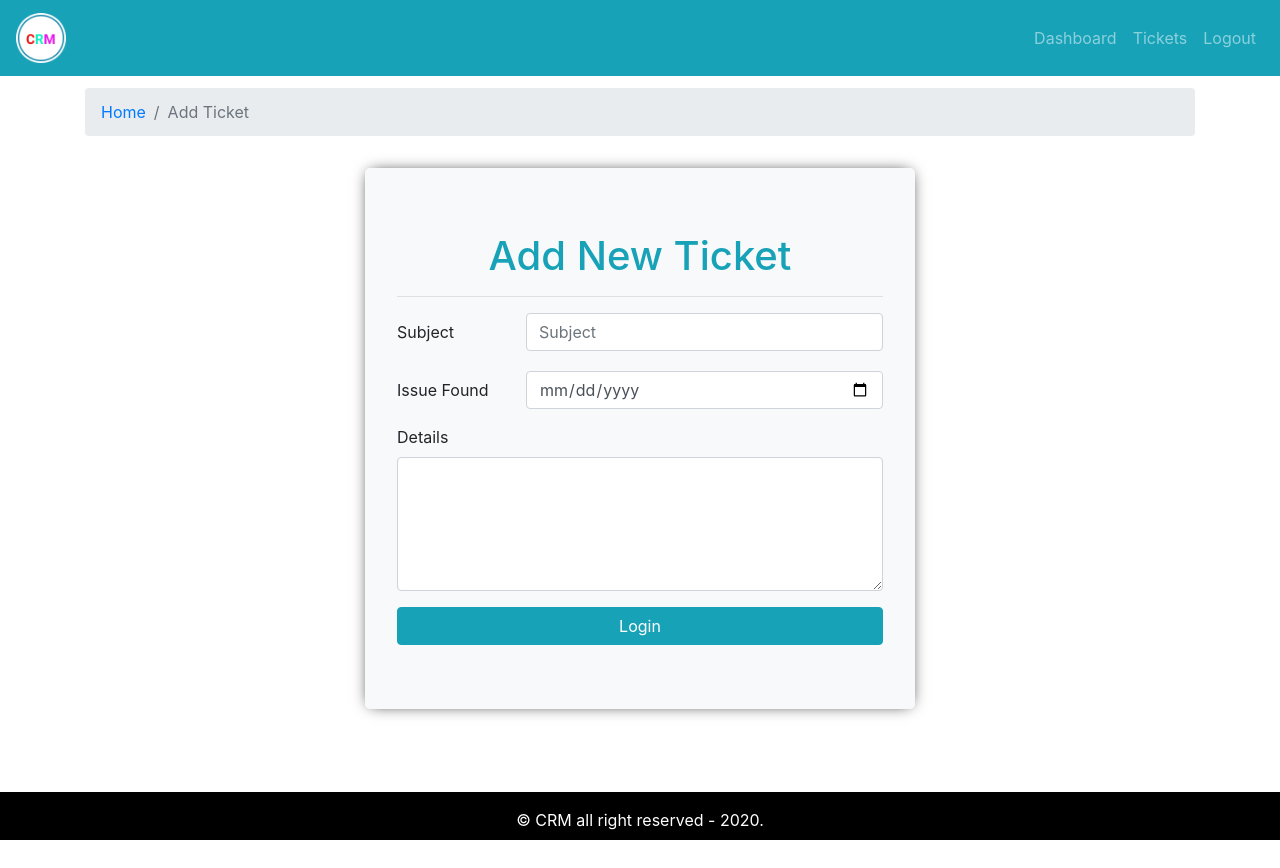
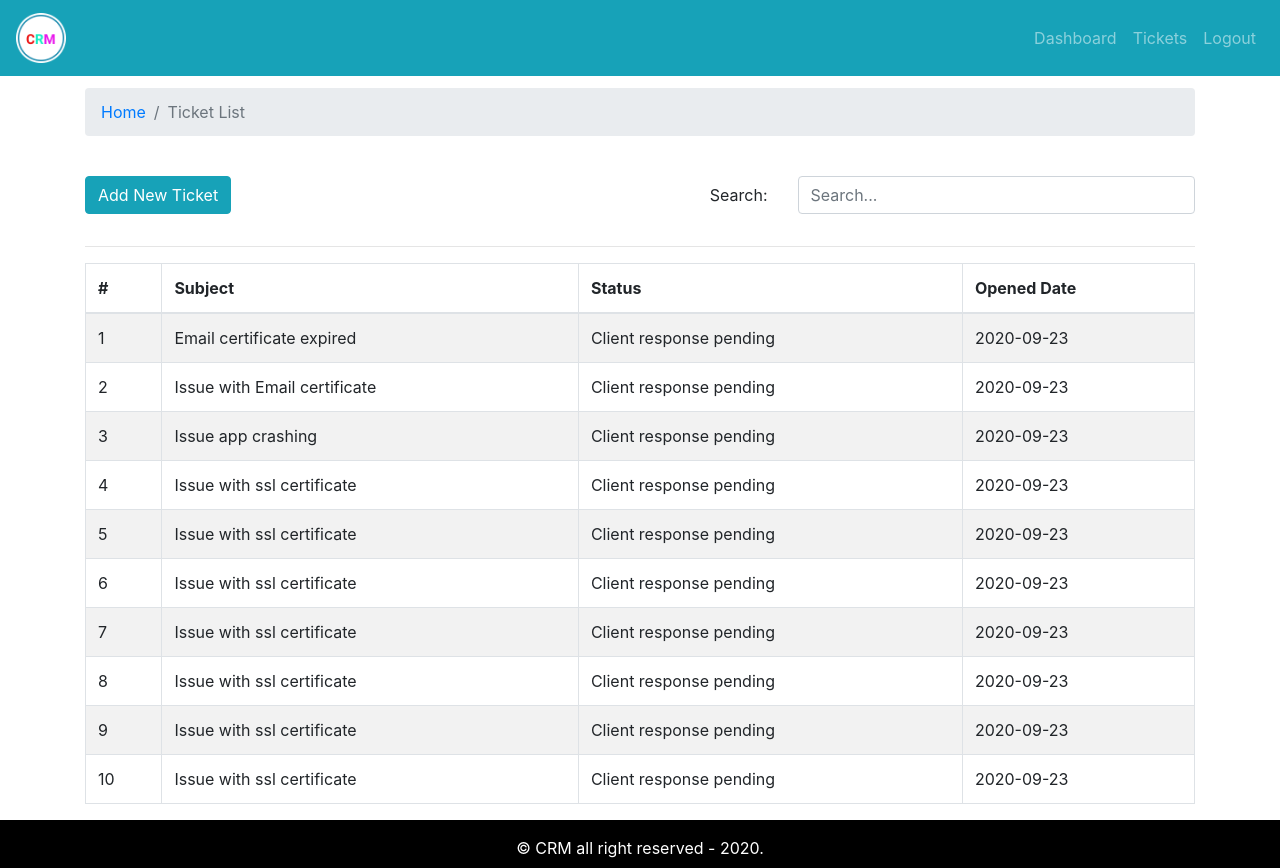
Before and after one commit to sekkaro/mern-stack-project, a React (Create React App) app in the folder web/: page / in a window 1280 px wide. Before the commit the page ends 840 px from the top, so only its background shows below. Built offline with nearby package versions, Linux system fonts and the light colour scheme.

Commit message:
ticket list page added

```diff
--- a/web/src/App.js
+++ b/web/src/App.js
@@ -3,6 +3,7 @@
 import AddTicket from "./pages/add-ticket/AddTicket";
 import Dashboard from "./pages/dashboard/Dashboard";
 import Entry from "./pages/entry/Entry";
+import TicketList from "./pages/ticket-list/TicketList";
 
 function App() {
   return (
@@ -10,7 +11,8 @@
       {/* <Entry /> */}
       <DefaultLayout>
         {/* <Dashboard /> */}
-        <AddTicket />
+        {/* <AddTicket /> */}
+        <TicketList />
       </DefaultLayout>
     </div>
   );
--- /dev/null
+++ b/web/src/components/search-form/SearchForm.jsx
@@ -0,0 +1,31 @@
+import { Col, Form, Row } from "react-bootstrap";
+import PropTypes from "prop-types";
+
+const SearchForm = ({ onChange, keyword }) => {
+  return (
+    <div>
+      <Form>
+        <Form.Group as={Row}>
+          <Form.Label column sm="3">
+            Search:
+          </Form.Label>
+          <Col sm="9">
+            <Form.Control
+              name="keyword"
+              onChange={onChange}
+              value={keyword}
+              placeholder="Search..."
+            />
+          </Col>
+        </Form.Group>
+      </Form>
+    </div>
+  );
+};
+
+SearchForm.propTypes = {
+  onChange: PropTypes.func.isRequired,
+  keyword: PropTypes.string.isRequired,
+};
+
+export default SearchForm;
--- a/web/src/components/ticket-table/TicketTable.jsx
+++ b/web/src/components/ticket-table/TicketTable.jsx
@@ -1,4 +1,5 @@
 import { Table } from "react-bootstrap";
+import PropTypes from "prop-types";
 
 const TicketTable = ({ tickets }) => {
   return (
@@ -13,9 +14,9 @@
       </thead>
       <tbody>
         {tickets.length ? (
-          tickets.map((ticket) => (
+          tickets.map((ticket, idx) => (
             <tr key={ticket.id}>
-              <td>{ticket.id}</td>
+              <td>{(idx + 1).toString()}</td>
               <td>{ticket.subject}</td>
               <td>{ticket.status}</td>
               <td>{ticket.addedAt}</td>
@@ -33,4 +34,8 @@
   );
 };
 
+TicketTable.propTypes = {
+  tickets: PropTypes.array.isRequired,
+};
+
 export default TicketTable;
--- /dev/null
+++ b/web/src/pages/ticket-list/TicketList.jsx
@@ -0,0 +1,50 @@
+import { useState } from "react";
+import { Container, Row, Col, Button } from "react-bootstrap";
+import PageBreadcrumb from "../../components/breadcrumb/PageBreadcrumb";
+import SearchForm from "../../components/search-form/SearchForm";
+import TicketTable from "../../components/ticket-table/TicketTable";
+import tickets from "../../assets/data/dummy-tickets.json";
+
+const TicketList = () => {
+  const [keyword, setKeyword] = useState("");
+  const [displayTickets, setDisplayTickets] = useState(tickets);
+
+  const onChangeHandler = (e) => {
+    const { value } = e.target;
+    setKeyword(value);
+    searchTicket(value);
+  };
+
+  const searchTicket = (keyword) => {
+    const displayTickets = tickets.filter((ticket) =>
+      ticket.subject.toLowerCase().includes(keyword.toLowerCase())
+    );
+
+    setDisplayTickets(displayTickets);
+  };
+  return (
+    <Container>
+      <Row>
+        <Col>
+          <PageBreadcrumb page="Ticket List" />
+        </Col>
+      </Row>
+      <Row className="mt-4">
+        <Col>
+          <Button variant="info">Add New Ticket</Button>
+        </Col>
+        <Col className="text-right">
+          <SearchForm onChange={onChangeHandler} keyword={keyword} />
+        </Col>
+      </Row>
+      <hr />
+      <Row>
+        <Col>
+          <TicketTable tickets={displayTickets} />
+        </Col>
+      </Row>
+    </Container>
+  );
+};
+
+export default TicketList;
```
